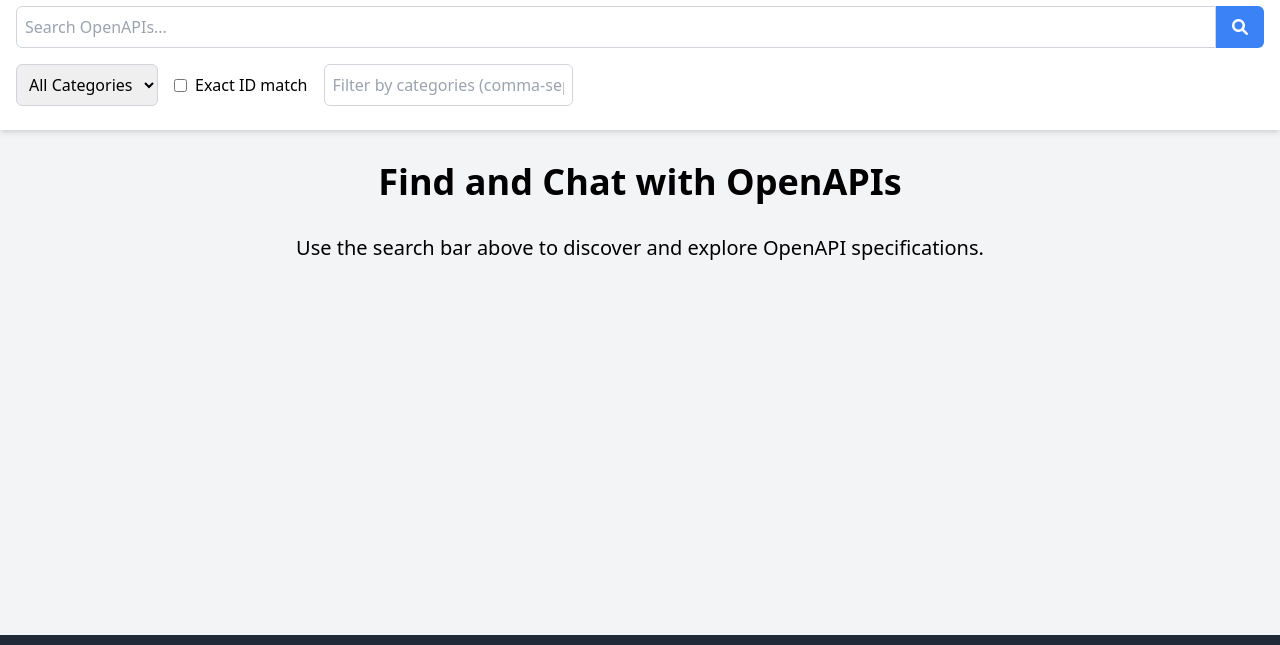
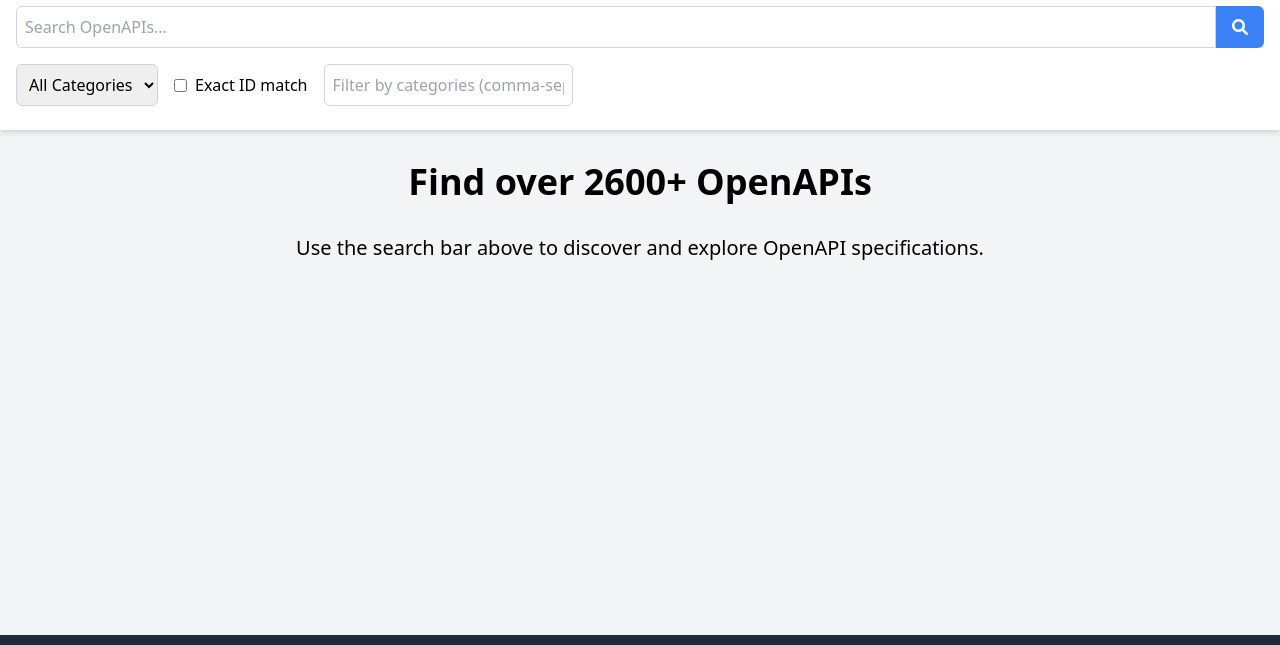
Before and after one commit to CodeFromAnywhere/openapi-search, a website: page public/index.html in a window 1280 px wide. Shown: the part 74-719 px from the top of the page. Drawn offline with nearby package versions, Linux system fonts and the light colour scheme.

Commit message:
improvements

```diff
--- a/public/index.html
+++ b/public/index.html
@@ -4,10 +4,10 @@
 <head>
     <meta charset="UTF-8">
     <meta name="viewport" content="width=device-width, initial-scale=1.0">
-    <title>OpenAPI Search - Find and Chat with OpenAPIs</title>
+    <title>OpenAPI Search - Find over 2600+ OpenAPIs</title>
     <meta name="description"
         content="Search and discover OpenAPI specifications. Find, explore, and interact with APIs using OpenAPI Search.">
-    <meta property="og:title" content="OpenAPI Search - Find and Chat with OpenAPIs">
+    <meta property="og:title" content="OpenAPI Search - Find over 2600+ OpenAPIs">
     <meta property="og:description"
         content="Search and discover OpenAPI specifications. Find, explore, and interact with APIs using OpenAPI Search.">
     <meta property="og:image" content="https://main_openapi-search-text_codefromanywhere.irfc.cloud/og-image.png">
@@ -83,7 +83,7 @@
 
     <main class="flex-grow container mx-auto px-4 py-8">
         <div id="welcome" class="hidden">
-            <h1 class="text-4xl font-bold mb-8 text-center">Find and Chat with OpenAPIs</h1>
+            <h1 class="text-4xl font-bold mb-8 text-center">Find over 2600+ OpenAPIs</h1>
             <p class="text-xl text-center mb-8">Use the search bar above to discover and explore OpenAPI specifications.
             </p>
         </div>
```
